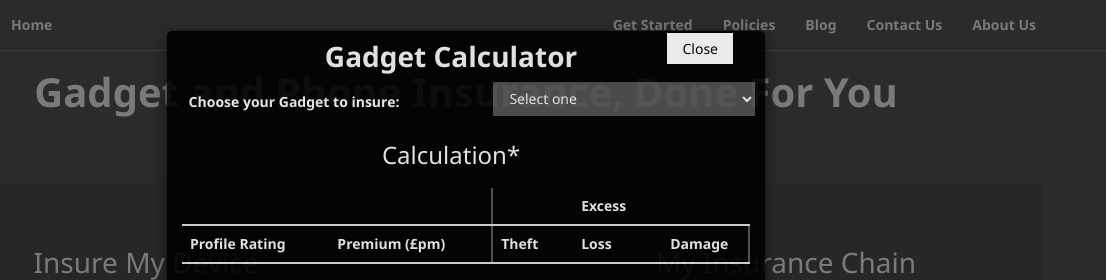
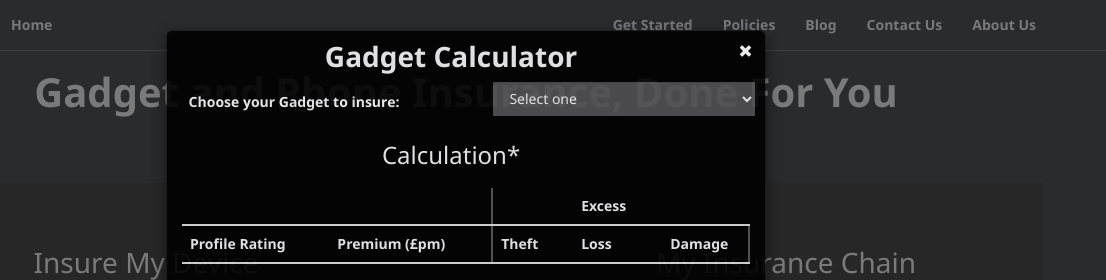
Before and after one commit to ArthurRaffles/ArthurRaffles.github.io, a plain HTML site: page index.html in a window 1280 px wide. Both pictures are taken after a click on the button "Gadget Calculator". Shown: the top 280 px of the page, 174-1280 px from the left. Drawn offline with nearby package versions, Linux system fonts and the light colour scheme.

Commit message:
Sharon's silly site

```diff
--- a/index.html
+++ b/index.html
@@ -69,8 +69,11 @@
                                 <div class="col-xs-8 col-xs-offset-2">
                                 <h4 class="pinktext2 boldtext">Gadget Calculator</h4>
                                 </div>
-                                <div class="col-xs-2">
-                                    <button class="closebutton">Close</button>
+                                <div class="col-xs-2 pull-right">
+                                    <button class="closebutton"
+                                    data-toggle="modal" data-target="#calcModal">
+                                            <i class="glyphicon glyphicon-remove"></i>
+                                    </button>
                                 </div>
                                 </div>
                                 <div class="row">
--- a/main.css
+++ b/main.css
@@ -5,7 +5,8 @@
     --control-background-color: rgb(79, 79, 81);
     --disabled-background-color: rgb(132, 132, 138);
     --main-hover-color: rgb(17, 17, 17);
-   --main-color: rgb(247, 248, 249);
+    --color-dark: rgb(22, 22, 24);
+   --main-color: rgb(21, 22, 22);
    --text-color: rgb(244, 244, 247);
    --text-color-dark: rgb(173, 169, 169);
    --color-insure-people: rgb(255,119,251);
@@ -207,12 +208,16 @@ button {
     border: 0;
 }
 .insureclaimbut {
-    background-color: floralwhite;
-    border: 2px solid rgb(74,126,187);
-    border-radius: 20%;
-    box-shadow: 0 8px 16px 0 rgba(0,0,0,0.2), 0 6px 20px 0 rgba(0,0,0,0.19);
-    color: blueviolet;
+    background-color: var(--control-background-color);
+    color: var(--text-color);
+    /* border: 2px solid rgb(74,126,187);
+    border-radius: 20%; */
+    /* box-shadow: 0 8px 16px 0 rgba(0,0,0,0.2), 0 6px 20px 0 rgba(0,0,0,0.19);
+    color: blueviolet; */
     font-weight: bold;
+}
+.insureclaimbut:hover{
+    background-color: var(--main-hover-color);
 }
 
 .IButtonSpan {
@@ -378,12 +383,12 @@ button {
 }
 
 .closebutton {
-    border: 2px solid black;
-    color: black;
-    background: white;
-    height: 4vh;
-    min-height: 35px;
-    width: 100%;
+    color: white;
+    background: transparent;
+    margin-top: var(--global-margin);
+    margin-left: var(--global-margin);
+    position: absolute;
+    left: 72px
 }
 
 .popuphelp {
```
Also changed, not shown: myinsurancechain.html (+1 -1 lines).
